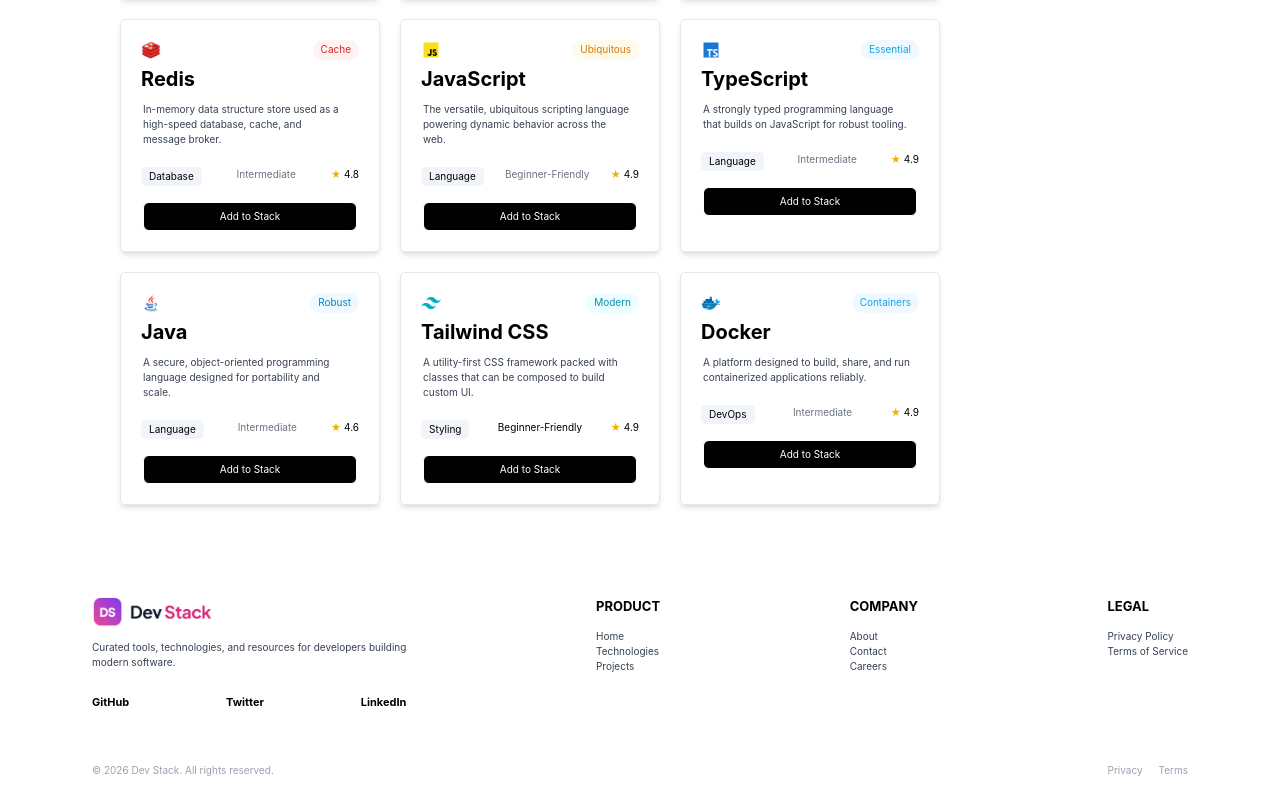
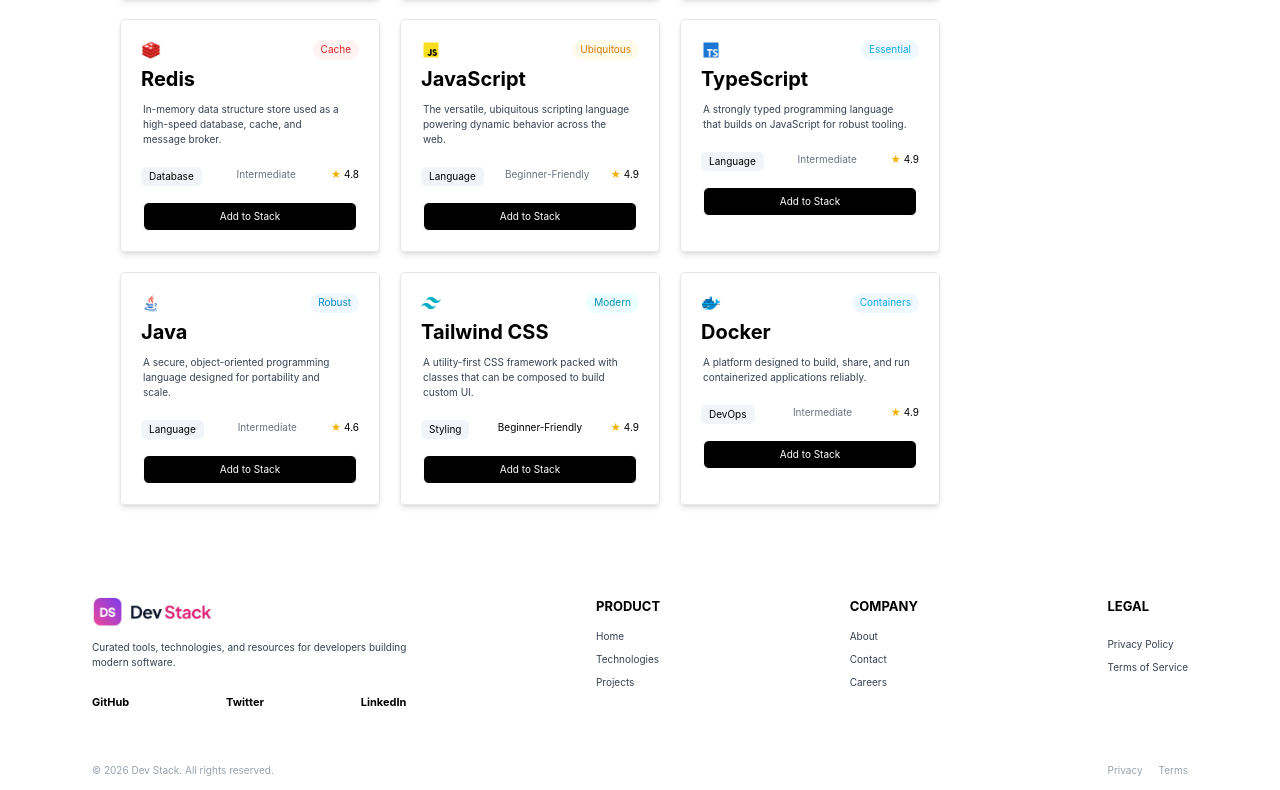
Before and after one commit to saifcode150/Assignment-5, a React (Vite) app: page / in a window 1280 px wide. Shown: the part 1263-2053 px from the top of the page. Built offline with nearby package versions, Linux system fonts and the light colour scheme.

Commit message:
added some css

```diff
--- a/src/components/Footer.jsx
+++ b/src/components/Footer.jsx
@@ -23,7 +23,7 @@
               </ul>
                     <ol className="text-[10px] py-3 text-gray-700">
                         <li>Home</li>
-                        <li>Technologies</li>
+                        <li className="py-2">Technologies</li>
                         <li>Projects  </li>
                     </ol>
 
@@ -37,7 +37,7 @@
 
                 <ol className="list-none text-[10px] py-3 text-gray-700">
                      <li>About</li>
-                    <li>Contact</li>
+                    <li className="py-2">Contact</li>
                     <li>Careers</li>
                 </ol>
 
@@ -48,7 +48,7 @@
                     <li className="text-[13px] font-bold">LEGAL</li>
                 </ul>
                     <ol className="list-none text-[10px] py-3 text-gray-700">
-                        <li>Privacy Policy</li>
+                        <li className="py-2">Privacy Policy</li>
                         <li>Terms of Service</li>
                     </ol>
 
```
